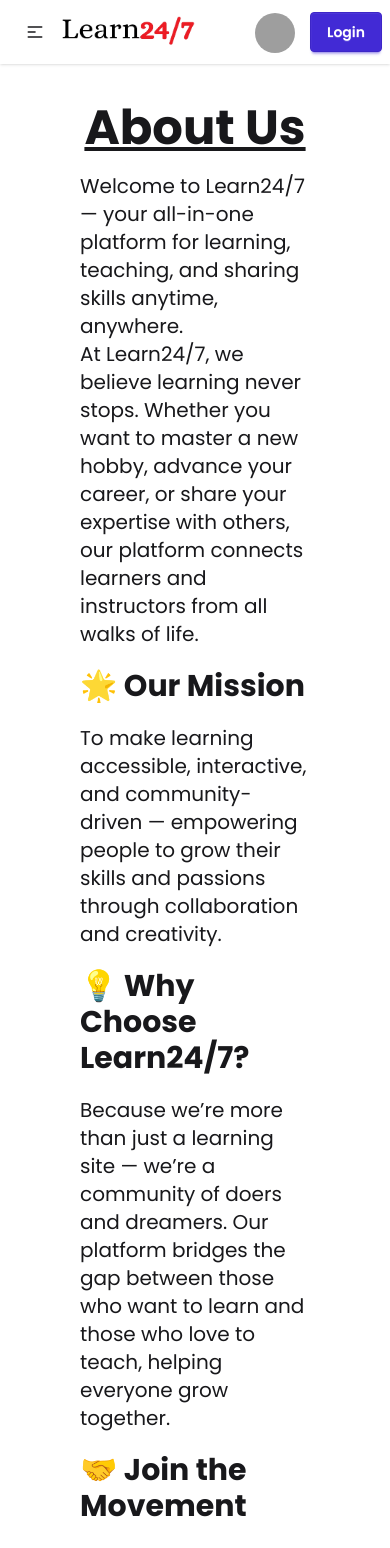
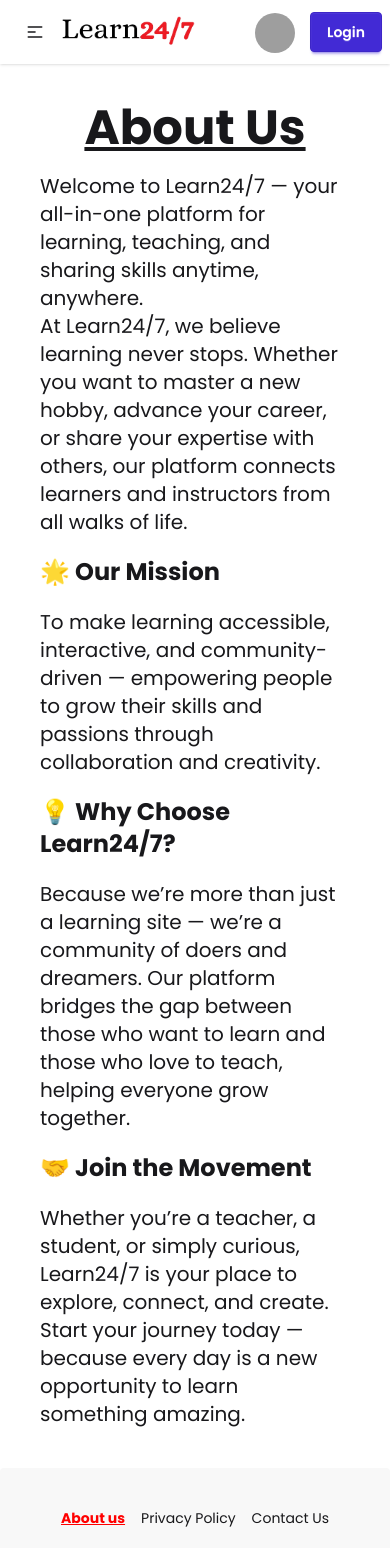
Before and after one commit to shakiburrashid/Assinement-10, a React (Vite) app: page /about in a window 390 px wide. Shown: the top 1548 px of the page. Built offline with nearby package versions, Linux system fonts and the light colour scheme; no server answers; grey boxes are pictures that could not be loaded.

Commit message:
hero section fix for mobile

```diff
--- a/src/Components/Hero.jsx
+++ b/src/Components/Hero.jsx
@@ -1,7 +1,6 @@
-import React, {use} from 'react'
+import React, { use } from 'react'
 import { Swiper, SwiperSlide } from 'swiper/react';
 // import { Navigation, Pagination, Autoplay } from 'swiper';
-
 import 'swiper/css';
 import 'swiper/css/navigation';
 import 'swiper/css/pagination';
@@ -14,6 +13,7 @@
     const { user } = use(AuthContext);
     return (
         <div>
+            <div>
                 <Swiper
                     modules={[Navigation, Pagination, Autoplay]}
                     spaceBetween={10}
@@ -23,7 +23,8 @@
                     pagination={{ clickable: true }}
                     loop={true}
                     autoplay={{ delay: 2500, disableOnInteraction: false }}
-                className='w-300 h-150  mt-15 rounded-xl max-md:w-100 max-md:h-55 m-auto mb-20 max-lg:w-170 max-lg:h-full'
+                    // className="w-full h-full"
+                    className='w-300 h-150  mt-15 max-md:mt-35 rounded-xl max-md:w-100 max-md:h-55 m-auto mb-20 max-lg:w-170 max-lg:h-full'
                 >
                     <SwiperSlide className=''><img className='m-auto' src="https://i.ibb.co.com/931DCw4m/3.png" alt="Hero Image 1" /></SwiperSlide>
                     <SwiperSlide className=''><img className='m-auto' src="https://i.ibb.co.com/B2M84wFg/2.png" alt="Hero Image 2" /></SwiperSlide>
@@ -31,6 +32,7 @@
                 </Swiper>
                 <h1 className='text-4xl'>{user && user.name}</h1>
             </div>
+        </div>
     )
 }
 
--- a/src/Pages/About.jsx
+++ b/src/Pages/About.jsx
@@ -2,15 +2,15 @@
 
 const About = () => {
   return (
-    <div className='mx-20 my-10'>
+    <div className='mx-20 my-10 max-md:mx-10'>
       <h1 className='text-5xl font-bold text-center my-5 underline'>About Us</h1>
       <p className='text-xl'>Welcome to Learn24/7 — your all-in-one platform for learning, teaching, and sharing skills anytime, anywhere.</p>
       <p className='text-xl'>At Learn24/7, we believe learning never stops. Whether you want to master a new hobby, advance your career, or share your expertise with others, our platform connects learners and instructors from all walks of life.</p>
-      <h1 className='text-3xl font-bold text-left my-5'>🌟 Our Mission</h1>
+      <h1 className='text-3xl font-bold text-left my-5 max-md:text-2xl'>🌟 Our Mission</h1>
       <p className='text-xl'>To make learning accessible, interactive, and community-driven — empowering people to grow their skills and passions through collaboration and creativity.</p>
-      <h1 className='text-3xl font-bold text-left my-5'>💡 Why Choose Learn24/7?</h1>
+      <h1 className='text-3xl font-bold text-left my-5 max-md:text-2xl'>💡 Why Choose Learn24/7?</h1>
       <p className='text-xl'>Because we’re more than just a learning site — we’re a community of doers and dreamers. Our platform bridges the gap between those who want to learn and those who love to teach, helping everyone grow together.</p>
-      <h1 className='text-3xl font-bold text-left my-5'>🤝 Join the Movement</h1>
+      <h1 className='text-3xl font-bold text-left my-5 max-md:text-2xl'>🤝 Join the Movement</h1>
       <p className='text-xl'>Whether you’re a teacher, a student, or simply curious, Learn24/7 is your place to explore, connect, and create.
         Start your journey today — because every day is a new opportunity to learn something amazing.</p>
     </div>
--- a/src/Pages/Home.jsx
+++ b/src/Pages/Home.jsx
@@ -22,6 +22,7 @@
   return (
     <div>
       <Hero />
+
       <div>
         <h1 className='animate__animated animate__backInLeft forheadline underline  text-center font-bold text-4xl mt-10'>Step By Step Grow Your Skill</h1>
         <div className='grid max-md:grid-cols-1 max-lg:grid-cols-2 grid-cols-3 gap-5 my-10 w-11/12 m-auto'>
--- a/src/Pages/Privacy_policy.jsx
+++ b/src/Pages/Privacy_policy.jsx
@@ -3,7 +3,7 @@
 
 const Privacy_policy = () => {
   return (
-    <div className='mx-20 max-md:mx-10 text- my-10'>
+    <div className='mx-20 max-md:mx-10 my-10'>
       <h1 className='text-5xl font-bold text-center my-5 underline max-md:text-3xl'>Privacy Policy</h1>
       <p className='text-3xl max-md:text-2xl'><strong>Effective Date:</strong> {new Date().toLocaleDateString()}</p>
       <p className='text-xl'>Your privacy is very important to us. This Privacy Policy explains how we collect, use, and protect your personal information when you use our platform.</p>
@@ -31,7 +31,7 @@
       <h1 className='text-3xl font-bold text-left my-5 max-md:text-2xl'>Changes to This Privacy Policy</h1>
       <p className='text-xl'>We may update this Privacy Policy from time to time. We will notify you of any changes by posting the new Privacy Policy on this page.</p>
       <h1 className='text-3xl font-bold text-left my-5 max-md:text-2xl'>Contact Us</h1>
-      <p className='text-xl'>If you have any questions about this Privacy Policy, please contact us at learn247@gmail.com or<Link to={'/contact'} className='btn btn-link'>Contact Us</Link></p>
+      <p className='text-xl'>If you have any questions about this Privacy Policy, please contact us at learn247@gmail.com or<Link to={'/contact'} className='btn btn-link font-bold text-xl'>Contact Us</Link></p>
     </div>
   )
 }
```
Lines whose indentation alone changed are shown as unchanged.
